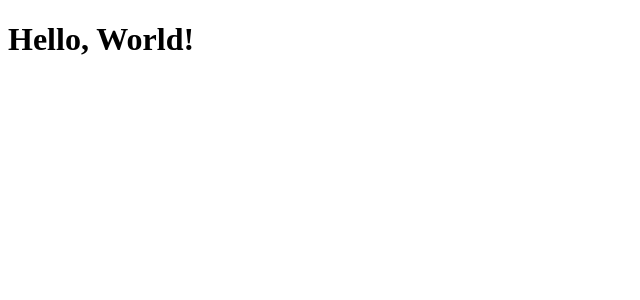
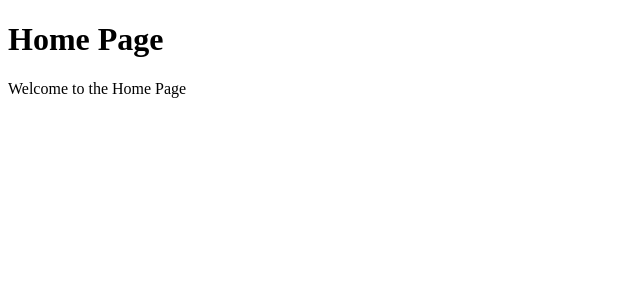
Before and after one commit to CENT-COL/comp229-s24-401, a React (Vite) app in the folder client/: page / in a window 1280 px wide. Shown: the top 300 px of the page, without its empty margins (0-640 px from the left). Built offline with nearby package versions, Linux system fonts and the light colour scheme; no server answers.

Commit message:
Full Stack Completed Kind Of

```diff
--- a/client/src/app.jsx
+++ b/client/src/app.jsx
@@ -1,10 +1,16 @@
 import React from 'react';
+import {BrowserRouter as Router, Route, Routes, Link} from 'react-router-dom';
+import Home from './pages/home';
 
 function App() {
     return (
-        <div>
-            <h1>Hello, World!</h1>
-        </div>
+        <>
+            <Router>
+                <Routes>
+                    <Route path="/" element={<Home />} />
+                </Routes>
+            </Router>
+        </>
     );
 }
 
--- a/client/src/main.jsx
+++ b/client/src/main.jsx
@@ -1,5 +1,5 @@
 import React from 'react';
-import { createRoot } from 'react-dom';
+import { createRoot } from 'react-dom/client';
 import App from './app';
 
 const container = document.getElementById('root');
--- /dev/null
+++ b/client/src/pages/home.jsx
@@ -0,0 +1,22 @@
+import React, { useEffect, useState } from 'react';
+
+const Home = () => {
+    const [data, setData] = useState(null);
+    const apiUrl = import.meta.env.VITE_API_URL || '/api';
+
+    useEffect(() => {
+        fetch(`${apiUrl}/projects/664f3ef41d6fbc80ad6524e8`)
+        .then(response => response.json())
+        .then(data => setData(data))
+    }, [apiUrl])
+
+    return (
+        <div>
+            <h1>Home Page</h1>
+            <p>Welcome to the Home Page</p>
+            {data && <p>Data from server: {data.description}</p>}
+        </div>
+    )
+}
+
+export default Home;
--- a/client/vite.config.js
+++ b/client/vite.config.js
@@ -10,7 +10,7 @@ export default defineConfig({
     },
     server: {
         proxy: {
-            '/api': "http://localhost:5000"
+            '/api': "http://localhost:3000"
         }
     }
 });
```
Also changed, not shown: package.json (+7 -1 lines).
